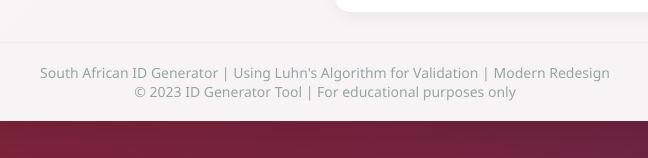
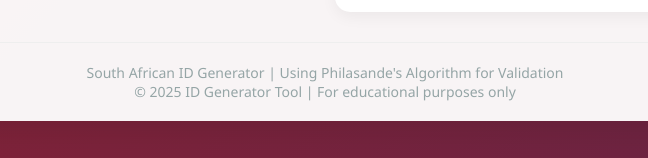
Before and after one commit to Philasande1402/SA_Generate_IDNumber-project, a plain HTML site: page index.html in a window 1280 px wide. Shown: the part 1905-2063 px from the top of the page, 315-963 px from the left. Drawn offline with Linux system fonts and the light colour scheme.

Commit message:
Update index.html

```diff
--- a/index.html
+++ b/index.html
@@ -199,8 +199,8 @@
         </div>
 
         <div class="footer">
-            <p>South African ID Generator | Using Luhn's Algorithm for Validation | Modern Redesign</p>
-            <p>© 2023 ID Generator Tool | For educational purposes only</p>
+            <p>South African ID Generator | Using Philasande's Algorithm for Validation</p>
+            <p>© 2025 ID Generator Tool | For educational purposes only</p>
         </div>
     </div>
 
```
